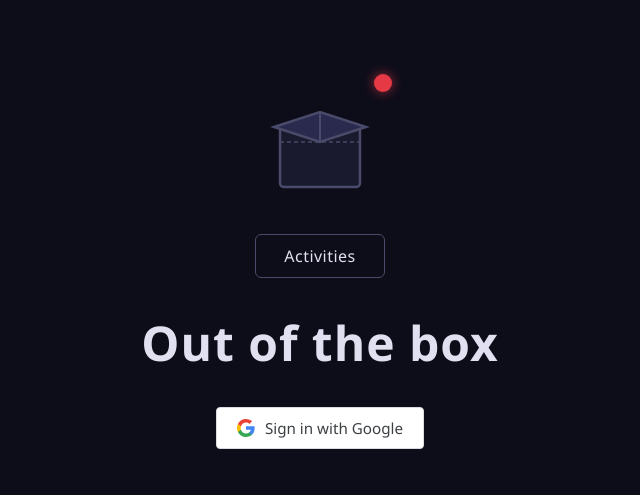
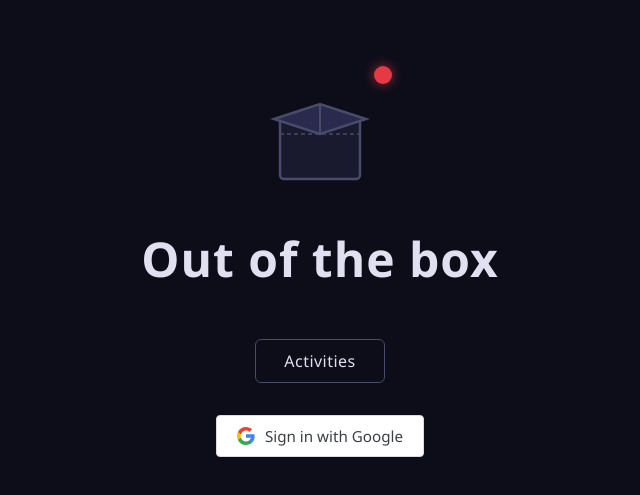
Before and after one commit to sortizm/out-of-the-box, a React (Vite) app: page / in a window 1280 px wide. Shown: the part 135-630 px from the top of the page, without its empty margins (320-960 px from the left). Built offline with nearby package versions, Linux system fonts and the light colour scheme; no server answers.

Commit message:
Move Activities button below title with added spacing
https://claude.ai/code/session_014yFYDmB3AURMusULVQcy89

```diff
--- a/src/App.css
+++ b/src/App.css
@@ -155,6 +155,10 @@ body {
 }
 
 /* ── Activities button ────────────────────────── */
+
+.activities-btn-wrapper {
+  margin-top: 1rem;
+}
 
 .activities-btn {
   display: inline-block;
--- a/src/pages/LandingPage.tsx
+++ b/src/pages/LandingPage.tsx
@@ -39,11 +39,13 @@ export function LandingPage() {
           <div className="red-dot" aria-hidden="true" />
         </div>
 
-        <Link to="/activities" className="activities-btn">
-          Activities
-        </Link>
+        <h1 className="title">Out of the box</h1>
 
-        <h1 className="title">Out of the box</h1>
+        <div className="activities-btn-wrapper">
+          <Link to="/activities" className="activities-btn">
+            Activities
+          </Link>
+        </div>
 
         {!user && <SignInButton />}
       </main>
```
